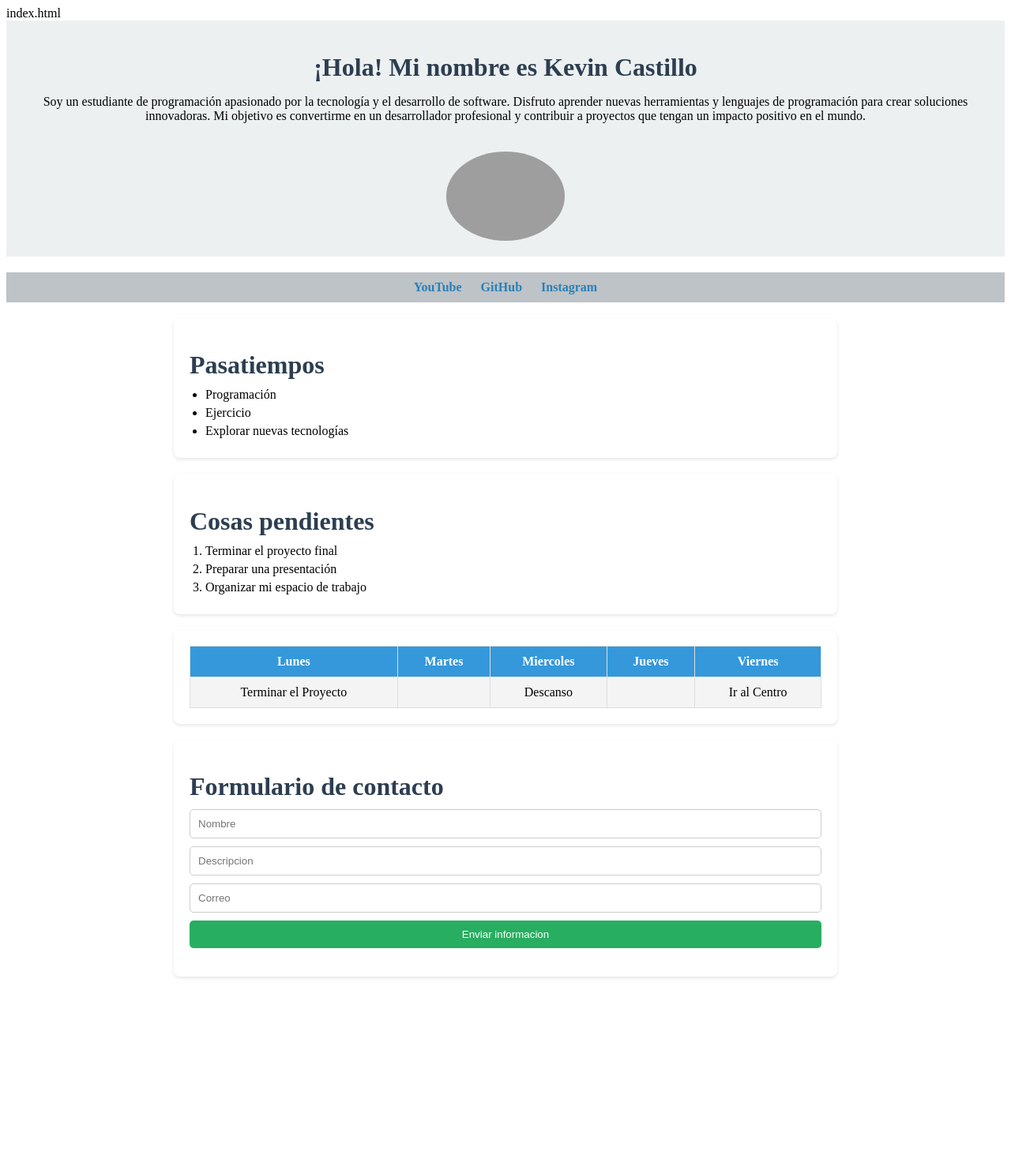
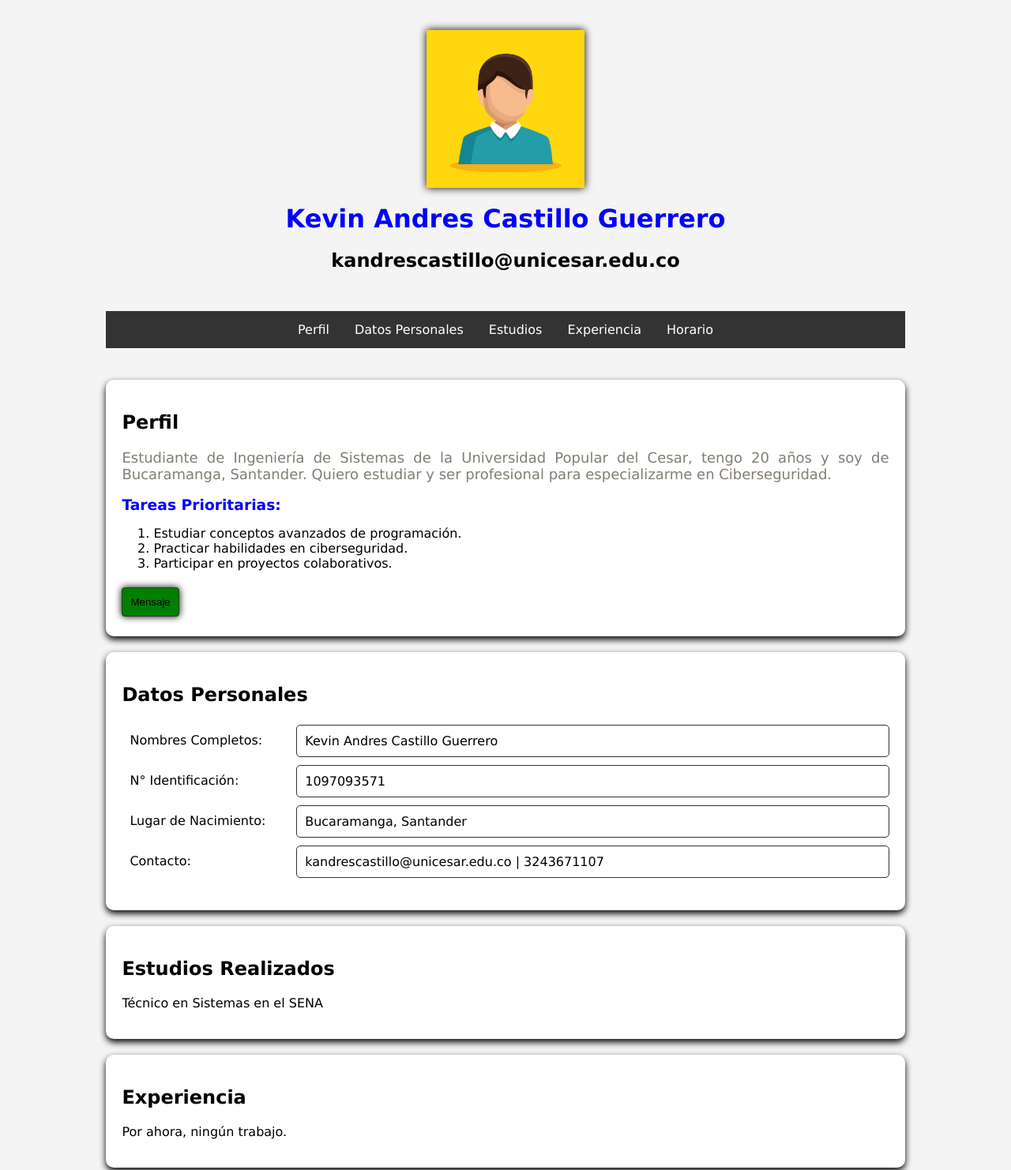
Before and after one commit to IngKevinCastillo/Entregables-Talento-Tech, a plain HTML site: page Entregables/Entregable 4/index.html in a window 1280 px wide. Shown: the top 1482 px of the page at 79% size. Before the commit the page ends 1257 px from the top, so only its background shows below. Drawn offline with Linux system fonts and the light colour scheme; grey boxes are pictures that could not be loaded.

Commit message:
cambios en los ejercicios

```diff
--- a/Entregables/Entregable 4/index.html
+++ b/Entregables/Entregable 4/index.html
@@ -1,48 +1,65 @@
-index.html
 <!DOCTYPE html>
 <html lang="en">
 <head>
     <meta charset="UTF-8">
     <meta name="viewport" content="width=device-width, initial-scale=1.0">
-    <title>Sobre Mi</title>
-
-    <link rel="stylesheet" href="./style.css">
+    <title>Mi Primer Sitio Web</title>
+    <link rel="stylesheet" href="style.css">
 </head>
 <body>
-    <div id="about-me">
-        <h1>¡Hola! Mi nombre es Kevin Castillo</h1>
-
+    <header>
+        <div class="container-banner">
+            <img src="./6769264_60111.jpg" alt="Foto personal">
+            <h1>Kevin Andres Castillo Guerrero</h1>
+            <h2>kandrescastillo@unicesar.edu.co</h2>
+        </div>
+        <nav class="navbar">
+            <div class="navbar-item-container">
+                <a href="#perfil">Perfil</a>
+                <a href="#personales">Datos Personales</a>
+                <a href="#estudios">Estudios</a>
+                <a href="#experiencia">Experiencia</a>
+                <a href="#horario">Horario</a>
+            </div>
+        </nav>
+    </header>
+    <main>
+        <section id="perfil">
+            <h2>Perfil</h2>
             <p>
-            Soy un estudiante de programación apasionado por la tecnología y el desarrollo de software. Disfruto aprender nuevas herramientas y lenguajes de programación para crear soluciones innovadoras. Mi objetivo es convertirme en un desarrollador profesional y contribuir a proyectos que tengan un impacto positivo en el mundo.
+                Estudiante de Ingeniería de Sistemas de la Universidad Popular del Cesar,
+                tengo 20 años y soy de Bucaramanga, Santander. Quiero estudiar y ser profesional
+                para especializarme en Ciberseguridad.
             </p>
-
-        <img src="./yo.jpg" alt="Logo">
-    </div>
-
-    <div id="links">
-        <a href="https://www.youtube.com/">YouTube</a>
-        <a href="https://github.com/IngKevinCastillo/Entregables-Talento-Tech/tree/main/Entregables/Entregable%204">GitHub</a>
-        <a href="https://www.instagram.com/">Instagram</a>
-    </div>
-
-    <div class="hobbies">
-        <h1>Pasatiempos</h1>
+            <h3>Tareas Prioritarias:</h3>
+            <ol>
+                <li>Estudiar conceptos avanzados de programación.</li>
+                <li>Practicar habilidades en ciberseguridad.</li>
+                <li>Participar en proyectos colaborativos.</li>
+            </ol>
+            <button onclick="MostrarMensaje()">Mensaje</button>
+        </section>
+        <section id="personales">
+            <h2>Datos Personales</h2>
             <ul>
-            <li>Programación</li>
-            <li>Ejercicio</li>
-            <li>Explorar nuevas tecnologías</li>
+                <li><div class="title">Nombres Completos: </div><div class="data">Kevin Andres Castillo Guerrero</div></li>
+                <li><div class="title">N° Identificación:</div><div class="data">1097093571</div></li>
+                <li><div class="title">Lugar de Nacimiento: </div><div class="data">Bucaramanga, Santander</div></li>
+                <li><div class="title">Contacto: </div><div class="data">kandrescastillo@unicesar.edu.co | 3243671107</div></li>
             </ul>
-    </div>
-
-    <div class="tasks">
-        <h1>Cosas pendientes</h1>
-        <ol>
-            <li>Terminar el proyecto final</li>
-            <li>Preparar una presentación</li>
-            <li>Organizar mi espacio de trabajo</li>
-        </ol>
-    </div>
-
+        </section>
+        <section id="estudios">
+            <h2>Estudios Realizados</h2>
+            <ul>
+                <li>Técnico en Sistemas en el SENA</li>
+            </ul>
+        </section>
+        <section id="experiencia">
+            <h2>Experiencia</h2>
+            <ul>
+                <li>Por ahora, ningún trabajo.</li>
+            </ul>
+        </section>
         <div class="schedule">
             <table border="1">
                 <thead>
@@ -65,17 +82,23 @@ index.html
                 </tbody>
             </table>
         </div>
-
-    <div class="contact-form">
-        <h1>Formulario de contacto</h1>
-        <form action="">
-            <input required type="text" id="nombre" placeholder="Nombre">
-            <input required type="text" id="descripcion" placeholder="Descripcion">
-            <input required type="email" id="correo" placeholder="Correo">
-            <button type="submit" id="form-button">Enviar informacion</button>
+    </main>
+    <footer>
+        <div>
+            <form action="" id="contactForm">
+                <label for="name">Nombre: </label>
+                <input type="text" name="name" id="name" size="30">
+                <label for="reason">Motivo de Contacto:</label>
+                <input type="text" name="reason" id="reason" size="30">
+                <label for="email">Email: </label>
+                <input type="email" name="email" id="email" size="40">
+                <input type="submit" value="Enviar">
             </form>
+            <p>&copy; Derechos Reservados - Página de Kevin</p>
+            <a href="https://www.linkedin.com" target="_blank">LinkedIn</a> |
+            <a href="https://www.github.com" target="_blank">GitHub</a>
         </div>
-
-    <script src="./main.js"></script>
+    </footer>
+    <script src="script.js"></script>
 </body>
 </html>
--- a/Entregables/Entregable 4/main.js
+++ b/Entregables/Entregable 4/main.js
@@ -1,16 +1,16 @@
-main.js
-const form = document.querySelector(".contact-form form");
+function MostrarMensaje() {
+    alert("¡¡Holaaa!!, Bienvenido a Mi Página");
+}
 
-form.addEventListener("submit", (event) => {
-    event.preventDefault();
-
-    const nombre = document.getElementById('nombre').value;
-    const descripcion = document.getElementById('descripcion').value;
-    const correo = document.getElementById('correo').value;
-
-    console.log("Nombre:", nombre);
-    console.log("Descripción:", descripcion);
-    console.log("Correo:", correo);
-
-    alert("Hola " + nombre + ", su correo es " + correo + " y su motivo de contacto es: \n" + descripcion);
+const form = document.getElementById('contactForm');
+form.addEventListener('submit', function(event) {
+    const name = document.getElementById('name').value;
+    const reason = document.getElementById('reason').value;
+    const email = document.getElementById('email').value;
+    if (name === '' || reason === '' || email === '') {
+        alert('Por favor, completa todos los campos.');
+        event.preventDefault();
+    } else {
+        alert('¡Formulario enviado correctamente!');
+    }
 });
--- a/Entregables/Entregable 4/style.css
+++ b/Entregables/Entregable 4/style.css
@@ -1,88 +1,116 @@
-styles.css
-/* General */
-body {
-    font-family: Arial, sans-serif;
-    margin: 0;
-    padding: 0;
-    background-color: #f9f9f9;
-    color: #333;
-    line-height: 1.6;
+body{
+    font-family: Verdana, Geneva, Tahoma, sans-serif;
+    background-color: #f4f4f4;
 }
 
-h1 {
-    color: #2c3e50;
-    margin-bottom: 10px;
+header{
+    width: 80%;
+    margin: 0 auto;
+    margin-bottom: 40px;
 }
 
-/* Encabezado */
-#about-me {
-    text-align: center;
-    padding: 20px;
-    background-color: #ecf0f1;
+.container-banner{
+    display: flex;
+    flex-direction: column;
+    align-items: center;
+    padding-top: 30px;
+    padding-bottom: 30px;
+}
+
+.container-banner img{
+    width: 200px;
+    background: none;
+    box-shadow: 0 0 10px black;
     margin-bottom: 20px;
 }
 
-#about-me h1 {
-    font-size: 2rem;
+.container-banner h1,h3{
+    margin: 0px;
+    color: blue;
 }
 
-#about-me img {
-    max-width: 150px;
-    border-radius: 50%;
-    margin-top: 20px;
+.container-banner h3{
+    color: red;
 }
 
-/* Enlaces */
-#links {
-    text-align: center;
-    padding: 10px;
-    background-color: #bdc3c7;
-    margin-bottom: 20px;
+.navbar{
+    overflow: hidden;
+    background-color: #333;
+    align-items: center;
+    display: flex;
+    justify-content: center;
 }
 
-#links a {
-    text-decoration: none;
-    color: #2980b9;
-    margin: 0 10px;
-    font-weight: bold;
+.navbar-item-container{
+    display: flex;
+    width: 100%;
+    justify-content: center;
 }
 
-#links a:hover {
-    text-decoration: underline;
-    color: #34495e;
+.navbar a{
+    text-decoration: none;
+    padding: 14px 16px;
+    text-align: center;
+    color: #fff;
+    font-size: 16px;
 }
 
-/* Secciones de listas */
-.hobbies,
-.tasks {
+section{
+    box-sizing: border-box;
+    width: 80%;
+    padding: 20px;
+    background-color: #fff;
+    border-radius: 10px;
+    box-shadow: 0 4px 8px black ;
+    margin: 20px auto;
+}
+
+section p{
+    text-align: justify;
+    font-size: 18px;
+    color: rgb(131, 125, 117);
+}
+
+section ul{
+    list-style-type: none;
+    padding: 0;
+}
+
+section ul li{
+    display: flex;
+    justify-content: space-between;
+}
+
+section ul li .title{
+    background-color: #fff;
+    margin:  5px 0;
+    padding: 10px;
+    border-radius: 5px;
+    width: 20%;
+}
+
+section ul li .data{
+    border: solid #333;
+    border-width: 1px;
+    margin: 5px 0;
+    padding:10px;
+    border-radius: 5px;
+    width: 75%;
+}
+
+section:hover{
+    background-color: rgb(161, 231, 208);
+}
+
+.schedule {
+    width: 76.7%;
     padding: 20px;
     margin: 20px auto;
-    max-width: 800px;
     background-color: #ffffff;
     border-radius: 8px;
-    box-shadow: 0 2px 4px rgba(0, 0, 0, 0.1);
+    box-shadow: 0 4px 8px black;
 }
 
-.hobbies ul,
-.tasks ol {
-    margin: 0;
-    padding: 0 20px;
-}
-
-.hobbies li,
-.tasks li {
-    margin-bottom: 5px;
-}
-
-/* Tabla */
-.schedule {
-    padding: 20px;
-    margin: 20px auto;
-    max-width: 800px;
-    background-color: #ffffff;
-    border-radius: 8px;
-    box-shadow: 0 2px 4px rgba(0, 0, 0, 0.1);
-}
 
 .schedule table {
     width: 100%;
@@ -105,33 +133,26 @@ h1 {
     background-color: #f4f4f4;
 }
 
-/* Formulario */
-.contact-form {
-    padding: 20px;
-    margin: 20px auto;
-    max-width: 800px;
-    background-color: #ffffff;
-    border-radius: 8px;
-    box-shadow: 0 2px 4px rgba(0, 0, 0, 0.1);
+input, button{
+    padding: 10px;
+    margin: 5px 0;
+    border-radius:  4px;
+    border: 1px solid #333;
 }
 
-.contact-form input,
-.contact-form button {
-    display: block;
-    width: 100%;
-    padding: 10px;
-    margin-bottom: 10px;
-    border-radius: 5px;
-    border: 1px solid #ccc;
+button, input[type= "submit"]:hover{
+    background-color: green;
+    box-shadow: 0 0 10px black;
 }
 
-.contact-form button {
-    background-color: #27ae60;
-    color: white;
-    border: none;
-    cursor: pointer;
+footer{
+    background-color: #333;
+    color:  white;
+    text-align: center;
+    box-sizing: border-box;
+    padding: 10px;
+    width: 80%;
+    bottom: 0;
+    margin: 0 auto;
+    border-radius: 8px;
 }
-
-.contact-form button:hover {
-    background-color: #2ecc71;
-}
```
Also changed, not shown: Entregables/Entregable 3/calculadora.html (added, +23 -0 lines), Entregables/Entregable 3/calculadora.js (added, +31 -0 lines), Entregables/Entregable 4/6769264_60111.jpg (added), 1 other file. Lines whose indentation alone changed are shown as unchanged.
